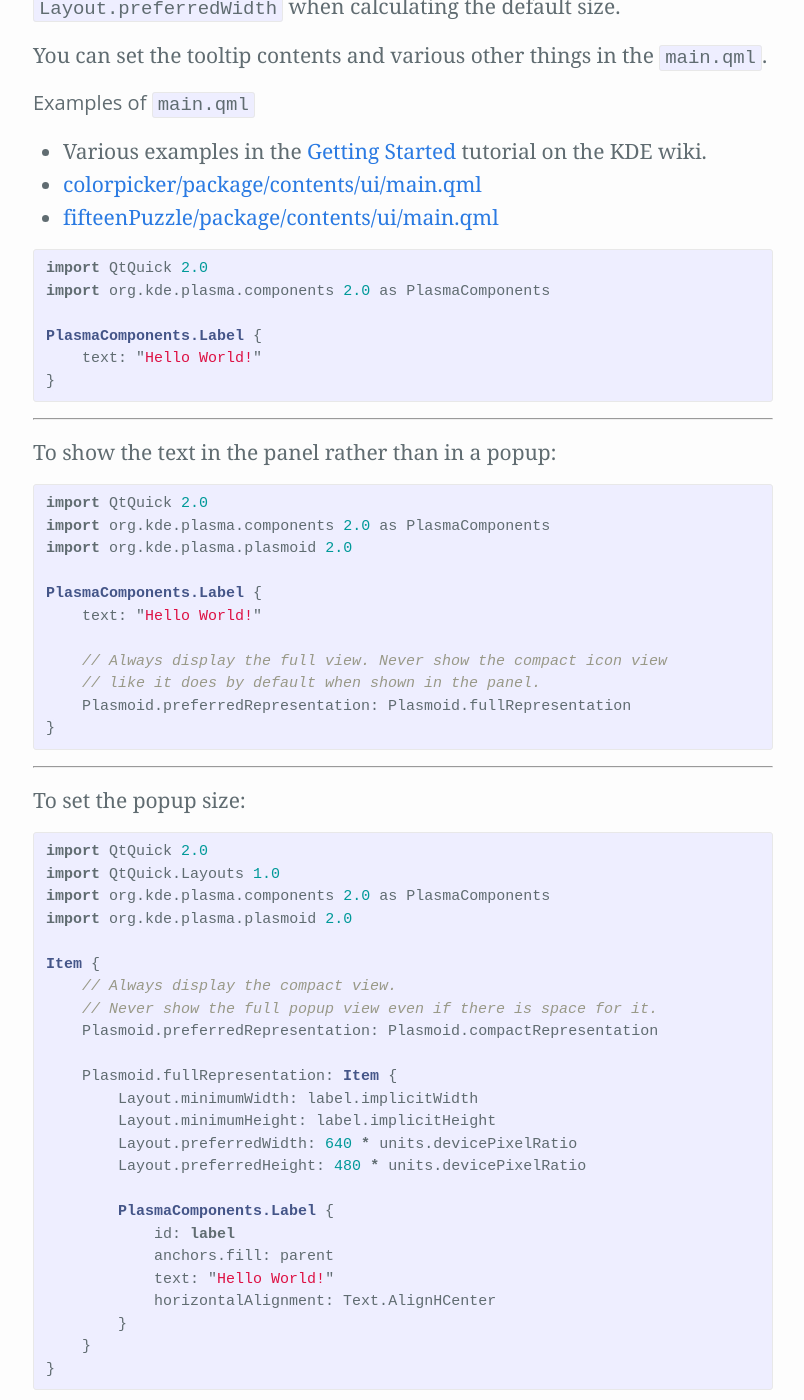
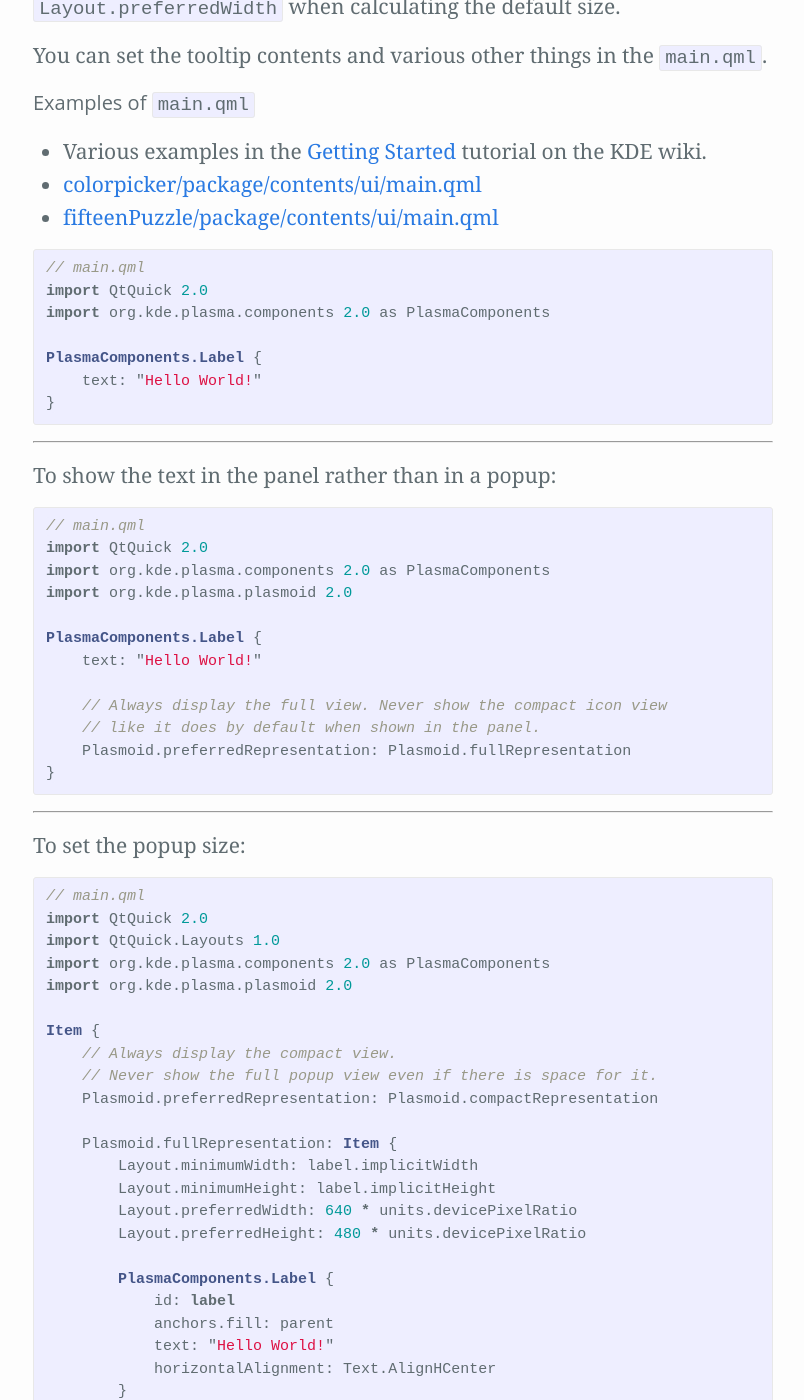
Before and after one commit to Zren/zren.github.io, a Jekyll site: the page built from kde_docs/widget-Setup.md, in a window 1280 px wide and 1400 px high, scrolled down 4271 px. Shown: the whole window, without its empty margins (237-1041 px from the left). Built offline with Jekyll 4.4.1, drawn with Linux system fonts in a browser that asks for light colours; our own code applies the rules of GitHub Pages for plain Markdown files.

Commit message:
Make sure reader knows we're giving main.qml examples

```diff
--- a/kde_docs/widget-Setup.md
+++ b/kde_docs/widget-Setup.md
@@ -112,6 +112,7 @@
 {% endcapture %}{% capture sectionRight %}
 
 {% highlight qml %}
+// main.qml
 import QtQuick 2.0
 import org.kde.plasma.components 2.0 as PlasmaComponents
 
@@ -125,6 +126,7 @@
 To show the text in the panel rather than in a popup:
 
 {% highlight qml %}
+// main.qml
 import QtQuick 2.0
 import org.kde.plasma.components 2.0 as PlasmaComponents
 import org.kde.plasma.plasmoid 2.0
@@ -143,6 +145,7 @@
 To set the popup size:
 
 {% highlight qml %}
+// main.qml
 import QtQuick 2.0
 import QtQuick.Layouts 1.0
 import org.kde.plasma.components 2.0 as PlasmaComponents
```
